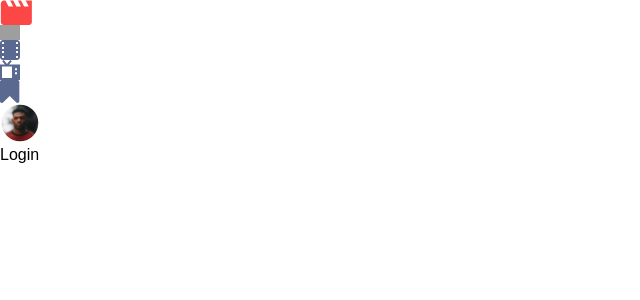
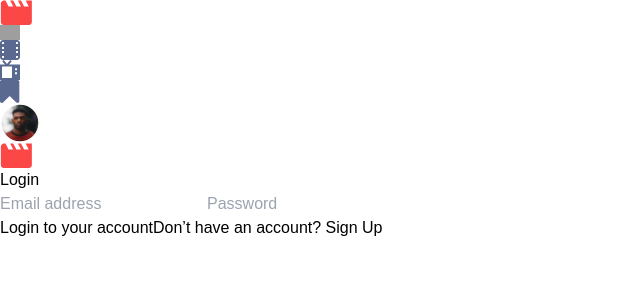
Before and after one commit to Giorgi-Tskhovrebashvili/movies-app, a Next.js app: page /pages/LogIn in a window 1280 px wide. Shown: the top 300 px of the page, without its empty margins (0-640 px from the left). Built offline with nearby package versions, Linux system fonts and the light colour scheme; grey boxes are pictures that could not be loaded; a web font is replaced by a local one.

Commit message:
updated the Login page code

```diff
--- a/src/app/common/components/Auth/Auth.tsx
+++ b/src/app/common/components/Auth/Auth.tsx
@@ -2,7 +2,7 @@ import Button from "../Button/Button";
 import Input from "../Input/Input";
 import { auth } from "../../config/firebase";
 import { createUserWithEmailAndPassword } from "firebase/auth";
-import { useState } from "react";
+import { ChangeEvent, useState } from "react";
 
 const Auth = () => {
   const [email, setEmail] = useState("");
@@ -12,7 +12,7 @@ const Auth = () => {
     try {
       await createUserWithEmailAndPassword(auth, email, password);
     } catch (error) {
-        console.error(error);
+      console.error(error);
     }
   };
 
@@ -22,13 +22,29 @@ const Auth = () => {
         type={"text"}
         placeholder={"Email"}
         onChange={(e) => setEmail(e.target.value)}
+        className={""}
+        value={""}
+        onBlur={function (event: ChangeEvent<HTMLInputElement>): void {
+          throw new Error("Function not implemented.");
+        }}
+        id={""}
+        name={""}
       />
       <Input
         type={"password"}
         placeholder={"Password"}
         onChange={(e) => setPassword(e.target.value)}
+        className={""}
+        value={""}
+        onBlur={function (event: ChangeEvent<HTMLInputElement>): void {
+          throw new Error("Function not implemented.");
+        }}
+        id={""}
+        name={""}
       />
-      <Button onClick={signIn}>Sign In</Button>
+      <Button onClick={signIn} className={""}>
+        Sign In
+      </Button>
     </div>
   );
 };
--- a/src/app/common/components/Button/Button.tsx
+++ b/src/app/common/components/Button/Button.tsx
@@ -1,10 +1,15 @@
 interface ButtonType {
   children: React.ReactNode;
   onClick: () => void;
+  className: string;
 }
 
-const Button = ({ children, onClick }: ButtonType) => {
-  return <button onClick={onClick}>{children}</button>;
+const Button = ({ children, onClick, className }: ButtonType) => {
+  return (
+    <button onClick={onClick} className={className}>
+      {children}
+    </button>
+  );
 };
 
 export default Button;
--- a/src/app/common/components/Header/Header.tsx
+++ b/src/app/common/components/Header/Header.tsx
@@ -5,15 +5,17 @@ const Header = () => {
   return (
     <div>
       <div>
+        <Link href={"/"} passHref>
           <Image
             src={"/assets/Movie.svg"}
             alt={"Home-icon"}
             width={32}
             height={25.6}
           />
+        </Link>
         <ul>
           <li>
-            <Link href="/Trending">
+            <Link href="/" passHref>
               <Image
                 src={"/assets/home-btn.svg"}
                 alt={"Trending-icon"}
@@ -23,7 +25,7 @@ const Header = () => {
             </Link>
           </li>
           <li>
-            <Link href={"/Movies"}>
+            <Link href={"/pages/Movies"} passHref>
               <Image
                 src={"/assets/movies.svg"}
                 alt={"Movies-icon"}
@@ -33,7 +35,7 @@ const Header = () => {
             </Link>
           </li>
           <li>
-            <Link href={"/TV-Series"}>
+            <Link href={"/pages/TV-Series"} passHref>
               <Image
                 src={"/assets/tv-series.svg"}
                 alt={"TV-Series-icon"}
@@ -43,7 +45,7 @@ const Header = () => {
             </Link>
           </li>
           <li>
-            <Link href={"/Bookmarks"}>
+            <Link href={"/pages/Bookmarks"} passHref>
               <Image
                 src={"/assets/bookmark.svg"}
                 alt={"Bookmarks-icon"}
--- a/src/app/common/components/Input/Input.tsx
+++ b/src/app/common/components/Input/Input.tsx
@@ -1,11 +1,36 @@
 interface InputType {
-  type: 'text' | 'password';
+  className: string;
+  type: "text" | "email" | "password";
   placeholder: string;
+  value: string;
+  onBlur: (event: React.ChangeEvent<HTMLInputElement>) => void;
+  id: string;
+  name: string;
   onChange: (event: React.ChangeEvent<HTMLInputElement>) => void;
 }
 
-const Input = ({ type, placeholder, onChange }: InputType) => {
-  return <input type={type} placeholder={placeholder} onChange={onChange} />;
+const Input = ({
+  type,
+  placeholder,
+  onChange,
+  className,
+  id,
+  name,
+  value,
+  onBlur,
+}: InputType) => {
+  return (
+    <input
+      className={className}
+      id={id}
+      name={name}
+      type={type}
+      placeholder={placeholder}
+      value={value}
+      onChange={onChange}
+      onBlur={onBlur}
+    />
+  );
 };
 
 export default Input;
--- a/src/app/pages/LogIn/page.tsx
+++ b/src/app/pages/LogIn/page.tsx
@@ -1,12 +1,67 @@
-import { MainLayout } from '@/app/common/components'
-import React from 'react'
+import { Button, Input, MainLayout } from "@/app/common/components";
+import Image from "next/image";
+import Link from "next/link";
+import { ChangeEvent } from "react";
 
 const LogIn = () => {
   return (
     <MainLayout>
-      Login
+      <form>
+        <Image
+          src={"/assets/Movie.svg"}
+          alt={"Home-icon"}
+          width={32}
+          height={25.6}
+        />
+        <div>
+          <h1>Login</h1>
+          <div>
+            <Input
+              className={""}
+              type={"email"}
+              placeholder={"Email address"}
+              value={""}
+              onBlur={function (event: ChangeEvent<HTMLInputElement>): void {
+                throw new Error("Function not implemented.");
+              }}
+              id={"email"}
+              name={"email"}
+              onChange={function (event: ChangeEvent<HTMLInputElement>): void {
+                throw new Error("Function not implemented.");
+              }}
+            />
+            <Input
+              className={""}
+              type={"password"}
+              placeholder={"Password"}
+              value={""}
+              onBlur={function (event: ChangeEvent<HTMLInputElement>): void {
+                throw new Error("Function not implemented.");
+              }}
+              id={"password"}
+              name={"password"}
+              onChange={function (event: ChangeEvent<HTMLInputElement>): void {
+                throw new Error("Function not implemented.");
+              }}
+            />
+          </div>
+          <div>
+            <Button
+              onClick={function (): void {
+                throw new Error("Function not implemented.");
+              }}
+              className={""}
+            >
+              Login to your account
+            </Button>
+            <span>
+              Don’t have an account? <Link href={"/pages/SignUp"}>Sign Up</Link>
+            </span>
+          </div>
+        </div>
+      </form>
     </MainLayout>
-  )
-}
+  );
+};
 
-export default LogIn
+export default LogIn;
```
Lines whose indentation alone changed are shown as unchanged.
